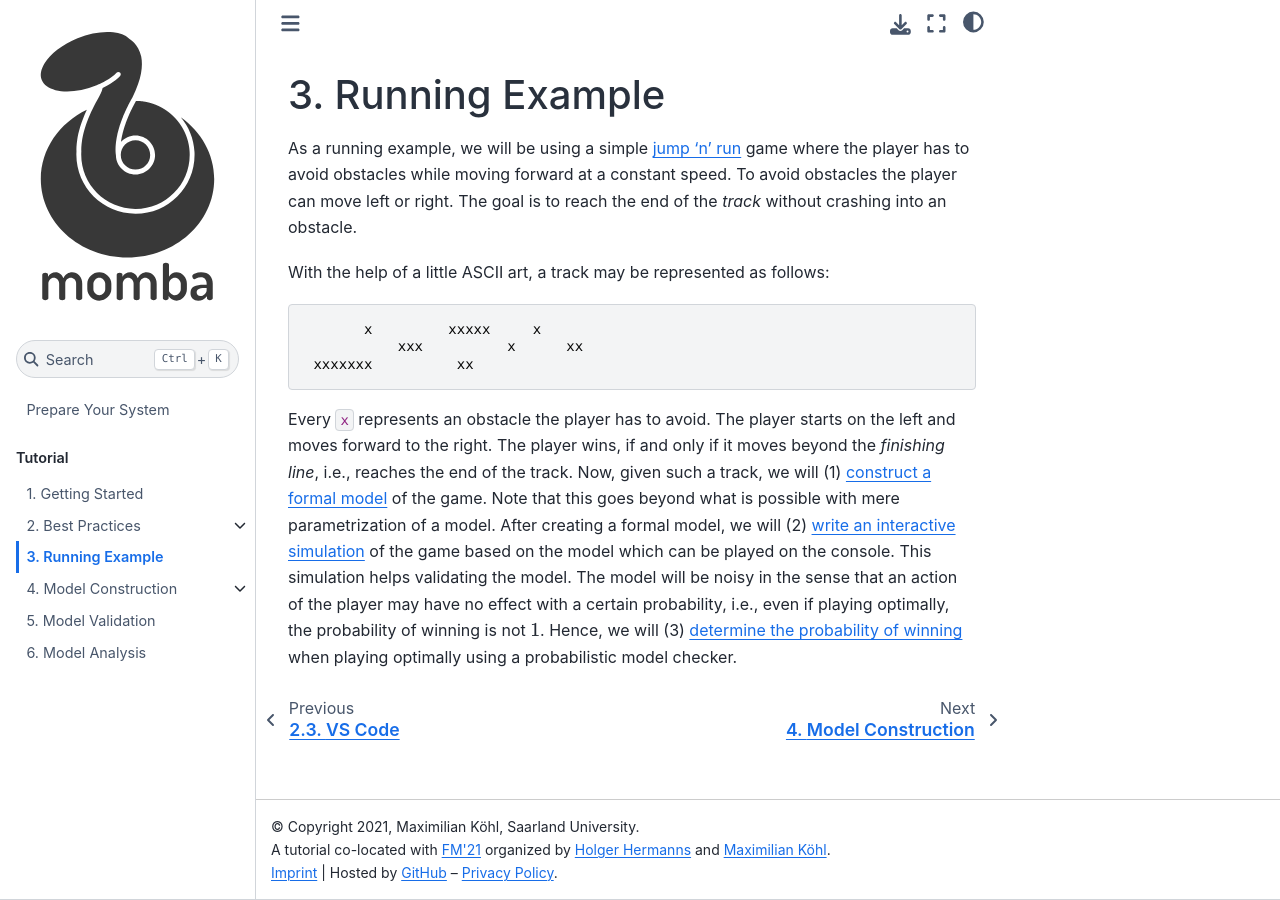
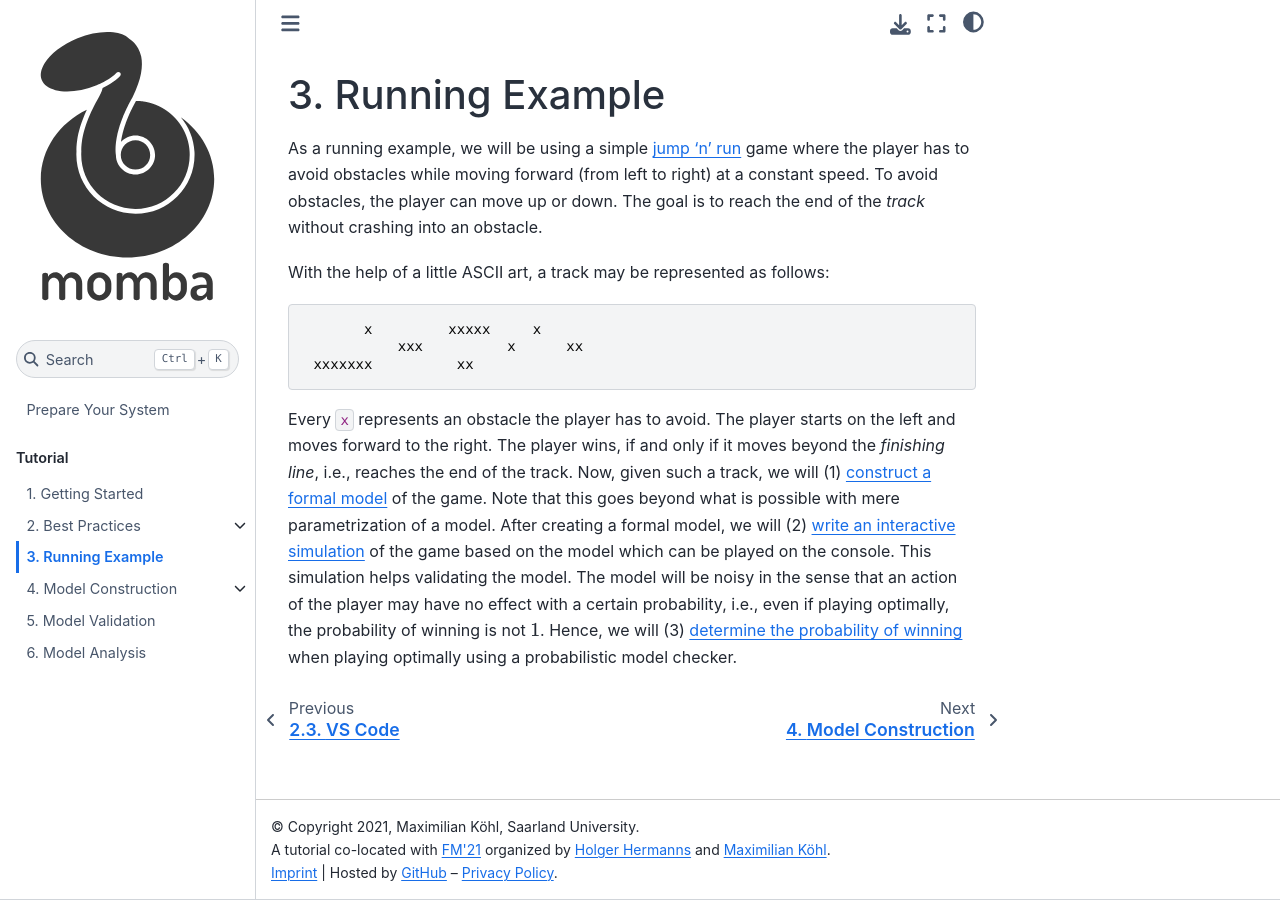
Before and after one commit to udsdepend/fm21-momba-tutorial, a Jupyter Book: the page built from book/tutorial/running-example.md, in a window 1280 px wide. Built offline with Jupyter Book 1.0.4 settings and Sphinx 7.4.7 and the Sphinx Book theme 1.1.4, drawn with Linux system fonts in a browser that asks for light colours.

Commit message:
update book

```diff
--- a/book/tutorial/running-example.md
+++ b/book/tutorial/running-example.md
@@ -1,7 +1,7 @@
 # Running Example
 
-As a running example, we will be using a simple [jump 'n' run](https://en.wikipedia.org/wiki/Platform_game) game where the player has to avoid obstacles while moving forward at a constant speed.
-To avoid obstacles the player can move left or right.
+As a running example, we will be using a simple [jump 'n' run](https://en.wikipedia.org/wiki/Platform_game) game where the player has to avoid obstacles while moving forward (from left to right) at a constant speed.
+To avoid obstacles, the player can move up or down.
 The goal is to reach the end of the *track* without crashing into an obstacle.
 
 With the help of a little ASCII art, a track may be represented as follows:
```
Also changed, not shown: book/index.md (+1 -1 lines), book/tutorial/code-style.md (+3 -3 lines), book/tutorial/modeling-with-momba.md (+2 -2 lines), book/tutorial/reproducibility.md (+2 -2 lines), book/tutorial/vscode.md (+1 -1 lines).
